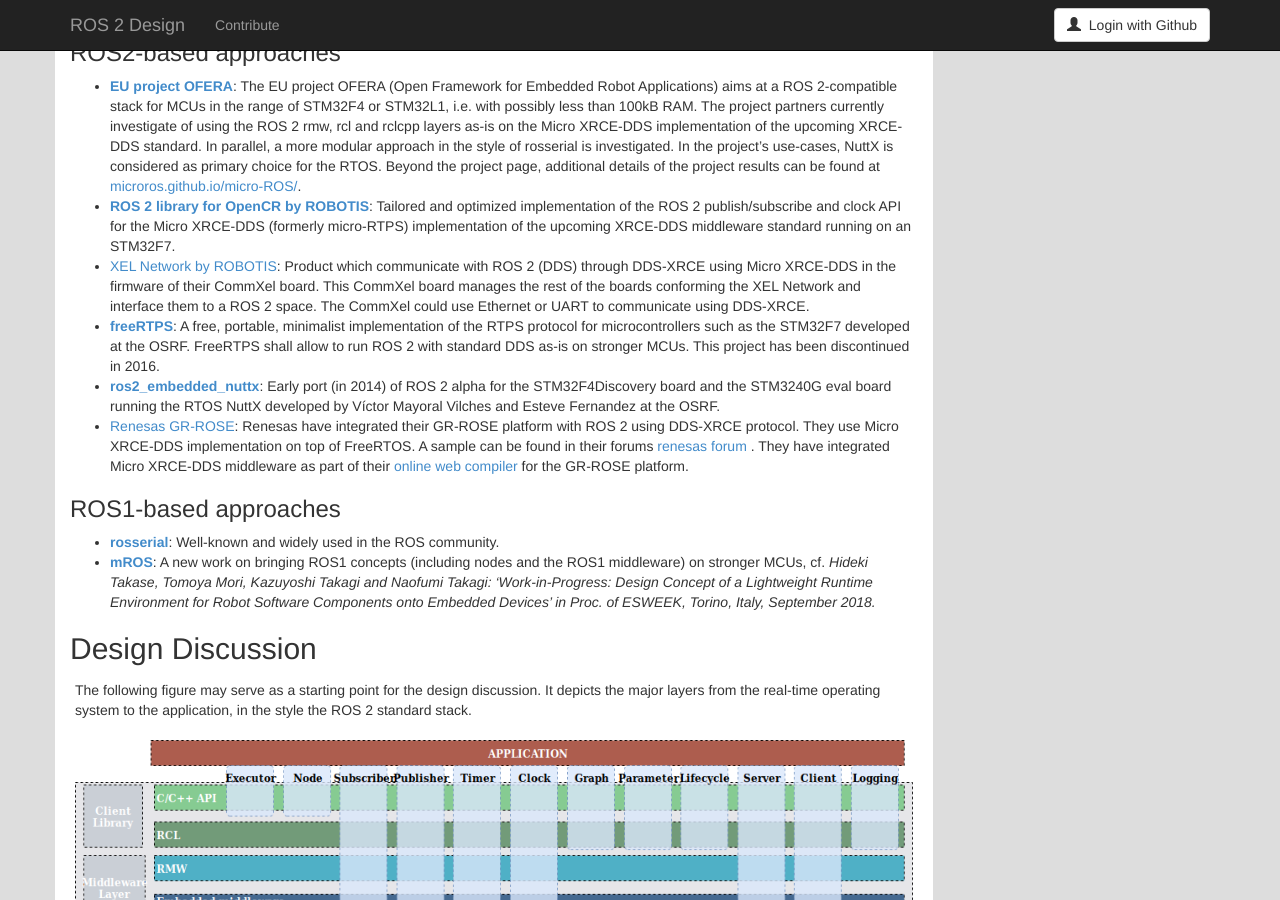
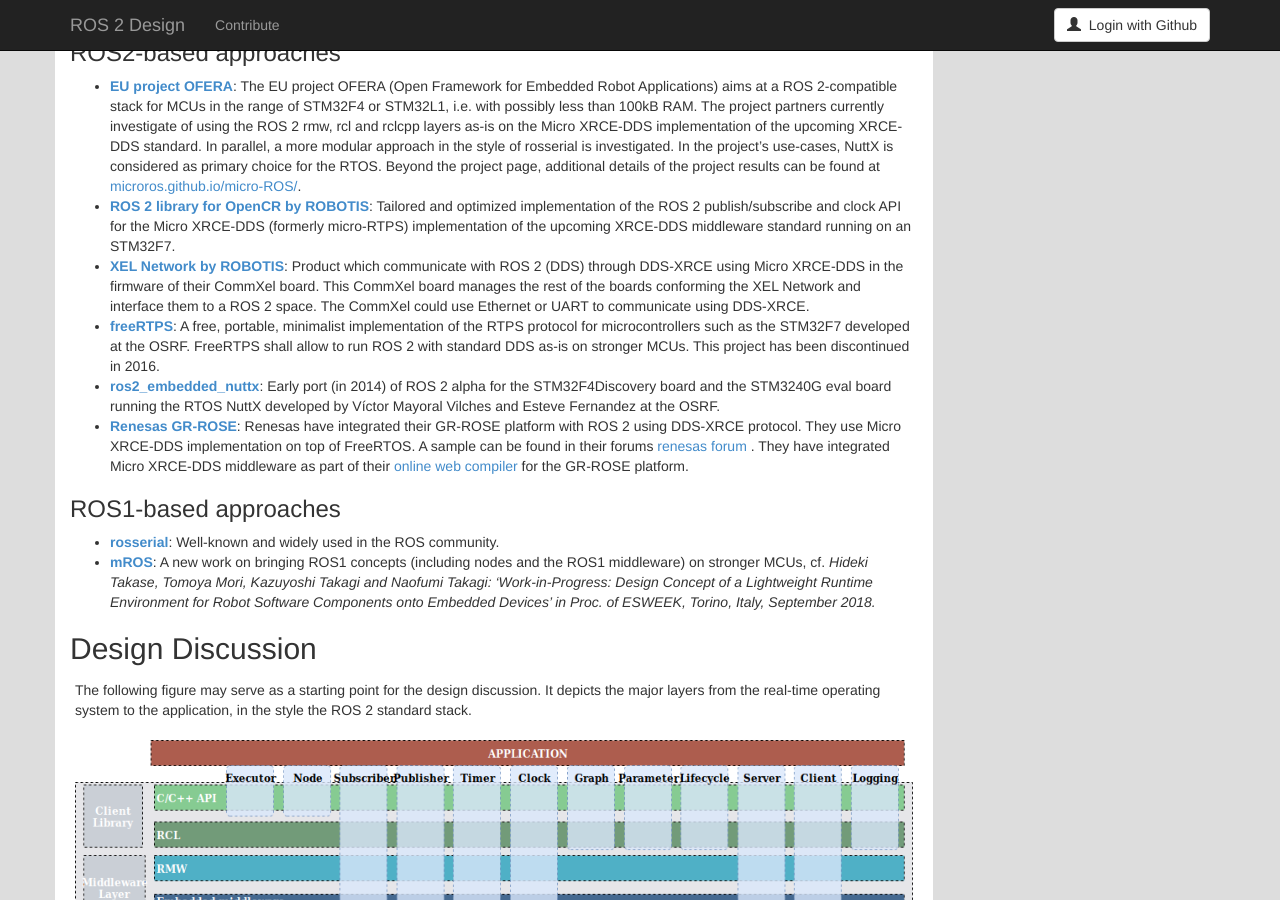
Before and after one commit to ros2/design, a Jekyll site: the page built from articles/embedded.md, in a window 1280 px wide and 900 px high, scrolled down 2419 px. Built offline with Jekyll 4.4.1, drawn with Linux system fonts in a browser that asks for light colours; nearby versions of some CDN libraries.

Commit message:
Refs #3569. Makes the text consistent.

```diff
--- a/articles/embedded.md
+++ b/articles/embedded.md
@@ -77,7 +77,7 @@
 
 *   [**ROS 2 library for OpenCR by ROBOTIS**](https://github.com/ROBOTIS-GIT/OpenCR/tree/feature-ros2-micrortps/arduino/opencr_arduino/opencr/libraries/ROS2): Tailored and optimized implementation of the ROS 2 publish/subscribe and clock API for the Micro XRCE-DDS (formerly micro-RTPS) implementation of the upcoming XRCE-DDS middleware standard running on an STM32F7.
 
-*   [XEL Network by ROBOTIS](https://xelnetwork.readthedocs.io):
+*   [**XEL Network by ROBOTIS**](https://xelnetwork.readthedocs.io):
   Product which communicate with ROS 2 (DDS) through DDS-XRCE using Micro XRCE-DDS in the firmware of their CommXel board.
   This CommXel board manages the rest of the boards conforming the XEL Network and interface them to a ROS 2 space.
   The CommXel could use Ethernet or UART to communicate using DDS-XRCE.
@@ -86,7 +86,7 @@
 
 *   [**ros2_embedded_nuttx**](https://github.com/ros2/ros2_embedded_nuttx): Early port (in 2014) of ROS 2 alpha for the STM32F4Discovery board and the STM3240G eval board running the RTOS NuttX developed by Víctor Mayoral Vilches and Esteve Fernandez at the OSRF.
 
-*   [Renesas GR-ROSE](http://gadget.renesas.com/ja/event/2018/pm_rose.html):
+*   [**Renesas GR-ROSE**](http://gadget.renesas.com/ja/event/2018/pm_rose.html):
   Renesas have integrated their GR-ROSE platform with ROS 2 using DDS-XRCE protocol.
   They use Micro XRCE-DDS implementation on top of FreeRTOS.
   A sample can be found in their forums [renesas forum ](https://japan.renesasrulz.com/gr_user_forum_japanese/f/gr-rose/5201/ros-2-micro-rtps).
```
